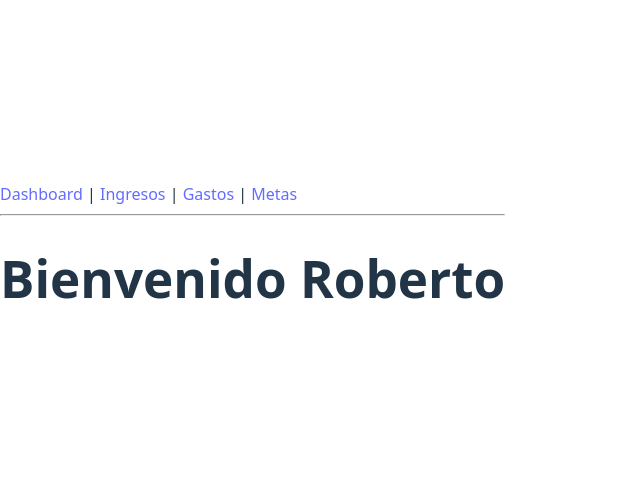
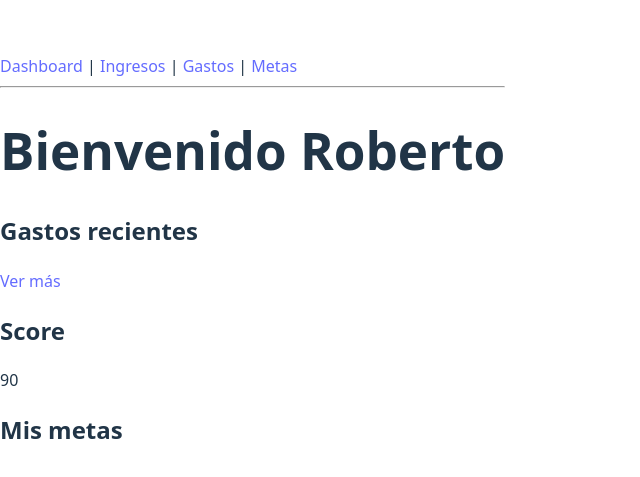
Before and after one commit to Otrebor280971/finance-app, a React (Vite) app in the folder finance-app/: page / in a window 1280 px wide. Shown: the part 139-616 px from the top of the page, without its empty margins (0-640 px from the left). Built offline with nearby package versions, Linux system fonts and the light colour scheme.

Commit message:
Separació en componentes

```diff
--- a/finance-app/src/components/Metas.jsx
+++ b/finance-app/src/components/Metas.jsx
@@ -0,0 +1,9 @@
+function Metas() {
+    return (
+        <div>
+            <h2>Mis metas</h2>
+        </div>
+    );
+}
+
+export default Metas;
--- a/finance-app/src/components/ResumenCard.jsx
+++ b/finance-app/src/components/ResumenCard.jsx
@@ -0,0 +1,12 @@
+function ResumenCard(titulo) {
+    return (
+        <div>
+            <h2>{titulo}</h2>
+            <Link to="/HistorialGastos">
+                <p>Ver más</p>
+            </Link>
+        </div>
+    );
+}
+
+export default Metas;
--- a/finance-app/src/components/ScoreIndicator.jsx
+++ b/finance-app/src/components/ScoreIndicator.jsx
@@ -0,0 +1,12 @@
+function ScoreIndicator() {
+    return (
+        <div>
+            <h2>Score</h2>
+            <div className="background-score"></div>
+            <div className="score-color"></div>
+            <p>90</p>
+        </div>
+    );
+}
+
+export default ScoreIndicator;
--- a/finance-app/src/pages/Dashboard.jsx
+++ b/finance-app/src/pages/Dashboard.jsx
@@ -1,13 +1,16 @@
-//import GastosRecientes from "../components/GastosRecientes";
+import GastosRecientes from "../components/GastosRecientes";
 import ScoreIndicator from "../components/ScoreIndicator";
 import Metas from "../components/Metas";
-import ResumenCard from "../components/ResumenCard.jsx";
+//import ResumenCard from "../components/ResumenCard.jsx";
 
 const Dashboard = () => {
   return (
     <>
       <h1>Bienvenido Roberto</h1>
 
+      <GastosRecientes></GastosRecientes>
+      <ScoreIndicator></ScoreIndicator>
+      <Metas></Metas>
     </>
   );
 
```
Also changed, not shown: 1 other file (tests, documents, lock files or other folders).
